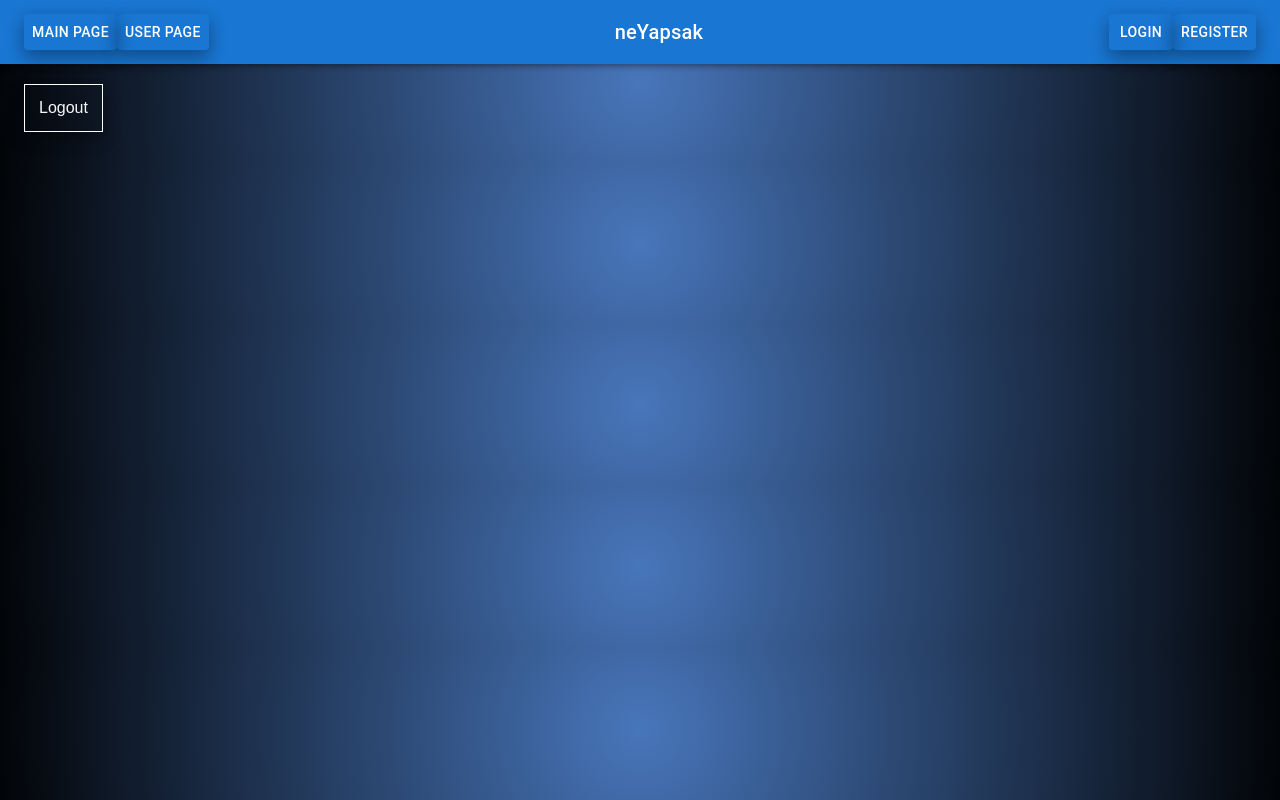
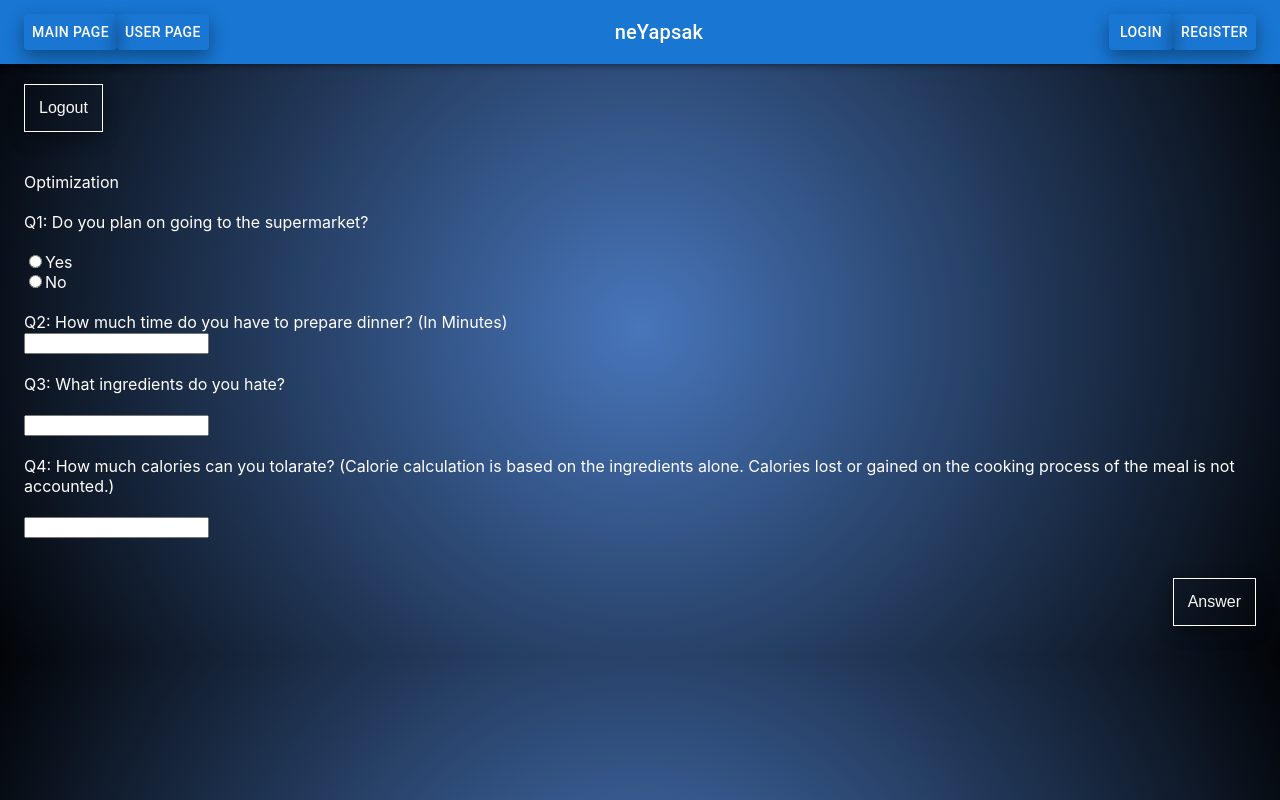
Before and after one commit to semihsatir9/neYapsak, a React (Create React App) app in the folder neyapsak/: page /userpage in a window 1280 px wide. Built offline with nearby package versions, Linux system fonts and the light colour scheme; no server answers.

Commit message:
added optimization questions on the front end

```diff
--- a/neyapsak/src/App.css
+++ b/neyapsak/src/App.css
@@ -53,6 +53,14 @@ body {
   margin-top: 20px;
   margin-bottom: 30px;
   margin-left: 24px;
+}
+
+.align-right{
+  text-align: right;
+  float: right;
+  margin-top: 20px;
+  margin-bottom: 30px;
+  margin-right: 24px;
 }
 
 .box{
--- a/neyapsak/src/pages/UserPage.js
+++ b/neyapsak/src/pages/UserPage.js
@@ -43,15 +43,31 @@ function UserPage() {
     }, [])
 
     return(
-        <div>
-            <div className="align-left">
+        <div className = "align-left">
+            <div>
                 <button className="button" onClick={
                     logout
                     }><span>Logout</span></button>
 
             </div>
+            <br></br><br></br>
             <div>
-
+                <form>
+                <span>Optimization</span><br></br><br></br>
+                <label>Q1: Do you plan on going to the supermarket?</label><br></br><br></br>
+                <input type = "radio" id = "yes" name="supermarketq" value="Yes"></input>
+                <label for = "yes">Yes</label>
+                <br></br>
+                <input type = "radio" id = "no" name="supermarketq" value="No"></input>
+                <label for = "nes">No</label><br></br><br></br>
+                <label>Q2: How much time do you have to prepare dinner? (In Minutes)</label><br></br>
+                <input type = "int" id = "time" name="timeq"></input><br></br><br></br>
+                <label>Q3: What ingredients do you hate?</label><br></br><br></br>
+                <input type = "string" id = "hate" name="hateq"></input><br></br><br></br>
+                <label>Q4: How much calories can you tolarate? (Calorie calculation is based on the ingredients alone. Calories lost or gained on the cooking process of the meal is not accounted.)</label><br></br><br></br>
+                <input type = "int" id = "cal" name="calq"></input><br></br><br></br>
+                <button className="align-right"><span>Answer</span></button>
+                </form>
             </div>
 
     </div>
```
